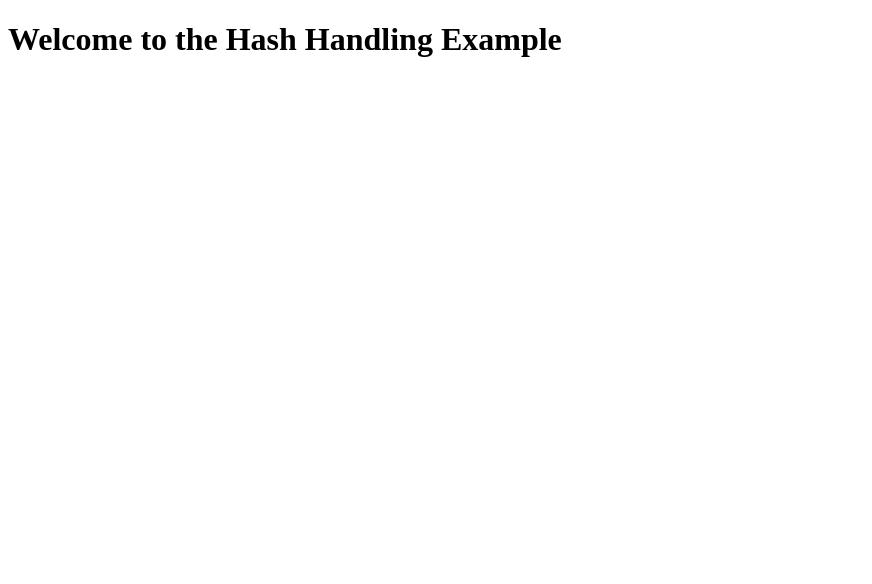
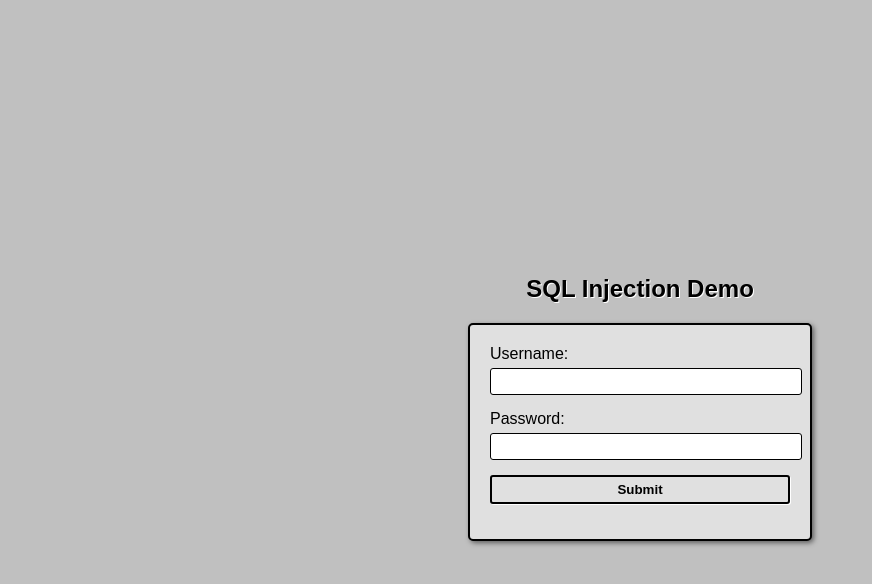
Before and after one commit to EasyJake/iam-2-sql-injection-demo, a website: page sql-injection-activity/index.html in a window 1280 px wide. Shown: the whole page, without its empty margins (0-872 px from the left). Drawn offline with Linux system fonts and the light colour scheme.

Commit message:
Set up SQL injection lesson starting files

```diff
--- a/sql-injection-activity/index.html
+++ b/sql-injection-activity/index.html
@@ -3,25 +3,30 @@
 <head>
     <meta charset="UTF-8">
     <meta name="viewport" content="width=device-width, initial-scale=1.0">
-    <title>Hash Handling Example</title>
-    <style>
-        .unauthorized {
-            color: red;
-            font-weight: bold;
-        }
-        .error {
-            color: orange;
-            font-weight: bold;
-        }
-    </style>
+    <title>SQL Injection Demo</title>
+    <link rel="stylesheet" href="style.css">
 </head>
 <body>
-    <h1>Welcome to the Hash Handling Example</h1>
-
+    <h1>SQL Injection Demo</h1>
+    <div class="container">
+        <form action="/login" method="post">
+            <div>
+                <label for="username">Username:</label>
+                <input type="text" id="username" name="username" required>
+            </div>
+            <div>
+                <label for="password">Password:</label>
+                <input type="password" id="password" name="password" required>
+            </div>
+            <div>
+                <button type="submit">Submit</button>
+            </div>
+        </form>
+    </div>
     <script>
-        if(document.location.hash === '#unauthorized') {
+        if (document.location.hash === '#unauthorized') {
             document.write('<div class="unauthorized">Invalid Username or Password</div>');
-        } else if(document.location.hash === '#error') {
+        } else if (document.location.hash === '#error') {
             document.write('<div class="error">An error has occurred</div>');
         }
     </script>
--- a/sql-injection-activity/style.css
+++ b/sql-injection-activity/style.css
@@ -0,0 +1,76 @@
+body {
+    font-family: 'Arial', sans-serif;
+    background-color: #c0c0c0; /* Classic Windows grey background */
+    margin: 0;
+    padding: 0;
+    display: flex;
+    justify-content: center;
+    align-items: center;
+    height: 100vh;
+    flex-direction: column; /* Added to stack the heading and form vertically */
+}
+
+h1 {
+    font-size: 24px;
+    color: #000;
+    text-align: center;
+    margin-bottom: 20px;
+    text-shadow: 1px 1px 0px #fff;
+}
+
+.container {
+    background-color: #e0e0e0;
+    border: 2px solid #000;
+    box-shadow: 2px 2px 5px rgba(0, 0, 0, 0.5);
+    padding: 20px;
+    border-radius: 5px;
+    width: 300px;
+}
+
+.container div {
+    margin-bottom: 15px;
+}
+
+label {
+    display: block;
+    margin-bottom: 5px;
+    color: #000;
+}
+
+input[type="text"], input[type="password"] {
+    width: 100%;
+    padding: 5px;
+    border: 1px solid #000;
+    border-radius: 3px;
+    box-shadow: inset 1px 1px 3px #fff;
+}
+
+button {
+    width: 100%;
+    padding: 5px;
+    background-color: #e0e0e0;
+    border: 2px solid #000;
+    border-radius: 3px;
+    cursor: pointer;
+    font-weight: bold;
+    box-shadow: 1px 1px 0px #fff;
+}
+
+button:hover {
+    background-color: #d0d0d0;
+}
+
+button:active {
+    background-color: #c0c0c0;
+    box-shadow: inset 1px 1px 3px #000;
+}
+
+.unauthorized, .error {
+    padding: 10px;
+    border: 1px solid #000;
+    background-color: #fff;
+    color: #000;
+    text-align: center;
+    margin-top: 20px;
+    border-radius: 3px;
+}
```
Also changed, not shown: sql-injection-activity/app.js (+11 -14 lines).
